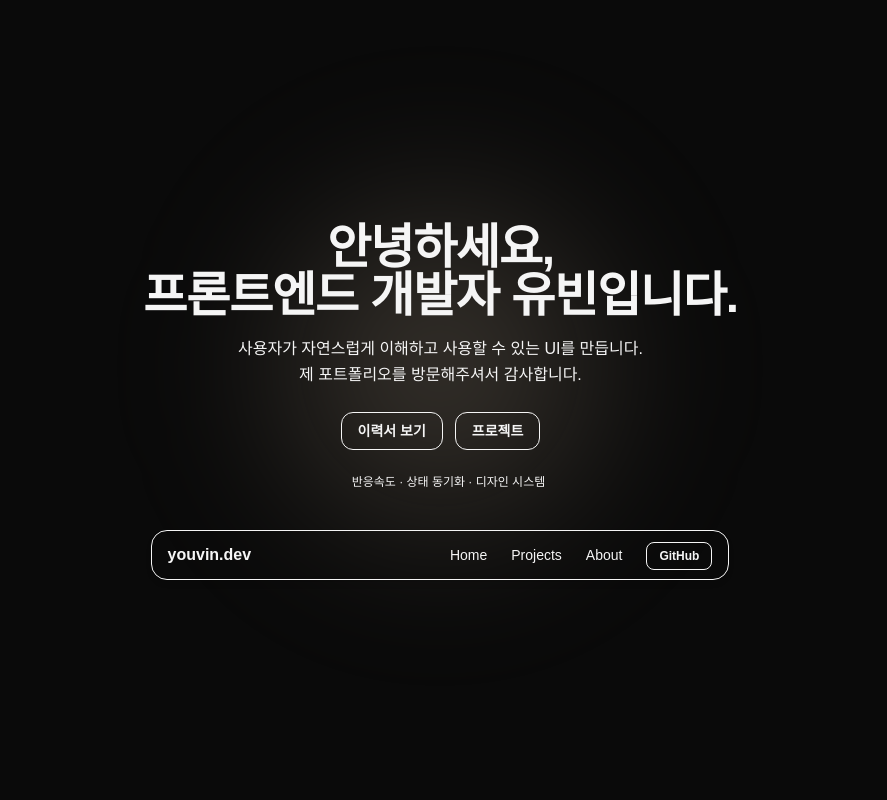
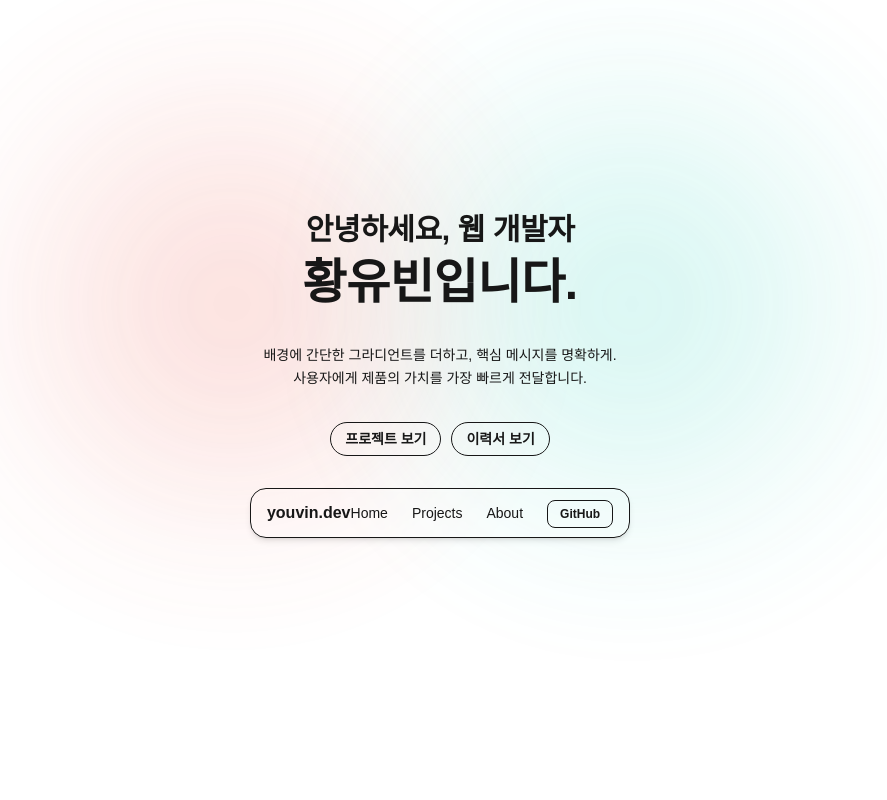
Before and after one commit to YouVin/youvin-portfolio, a Next.js app: page / in a window 1280 px wide. Shown: the top 800 px of the page, without its empty margins (200-1087 px from the left). Built offline with nearby package versions, Linux system fonts and the light colour scheme.

Commit message:
hero 디자인 수정

```diff
--- a/app/components/Reveal.tsx
+++ b/app/components/Reveal.tsx
@@ -10,7 +10,7 @@ interface RevealProps {
   delay?: number;
   once?: boolean;
   className?: string;
-  children: ReactNode;
+  children?: ReactNode;
   y?: YMode; // number | "auto"
   intensity?: Intensity; // "auto"일 때 강도 힌트(옵션)
   duration?: number;
@@ -23,9 +23,9 @@ export default function Reveal({
   delay = 0,
   once = true,
   className = "",
-  children,
-  y = "auto", // ✅ 기본을 자동으로
-  intensity = "base", // "soft" | "base" | "bold"
+  children = null,
+  y = "auto",
+  intensity = "base",
   duration = 0.7,
   threshold = 0.45,
   rootMargin = "0px 0px -25% 0px",
--- a/app/components/sections/HeroSection.tsx
+++ b/app/components/sections/HeroSection.tsx
@@ -1,74 +1,83 @@
+// app/components/sections/HeroSection.tsx
 "use client";
 
 import Link from "next/link";
-import Reveal from "@/app/components/Reveal";
 import { Section } from "@/app/components/Section";
 import SiteHeader from "../SiteHeader";
+import Reveal from "@/app/components/Reveal";
 
 export default function HeroSection() {
   return (
     <Section id="hero" className="relative isolate overflow-visible">
-      {/* 배경 글로우 */}
-      <div
-        aria-hidden
-        className="
-          pointer-events-none absolute left-1/2 top-1/2 -z-10
-          -translate-x-1/2 -translate-y-1/2 blur-3xl rounded-full
-          [--g:min(58vw,680px)] [width:var(--g)] [height:var(--g)]
-          [background:radial-gradient(closest-side,rgba(201,181,156,0.28)_0%,transparent_70%)]
-        "
-      />
+      {/* ===== BACKDROP ===== */}
+      <div className="pointer-events-none absolute inset-0 -z-10 overflow-hidden">
+        <div className="absolute -top-28 -left-24 md:-left-32 h-[52rem] w-[52rem] rounded-full blur-3xl bg-[radial-gradient(closest-side,var(--hero-red)_0%,transparent_72%)] opacity-80" />
+        <div className="absolute -top-32 -right-24 md:-right-32 h-[54rem] w-[54rem] rounded-full blur-3xl bg-[radial-gradient(closest-side,var(--hero-teal)_0%,transparent_72%)] opacity-80" />
+        <div className="absolute inset-x-0 -top-20 h-[520px] [mask-image:linear-gradient(to_bottom,black_46%,transparent)] bg-[radial-gradient(1100px_380px_at_50%_0%,var(--color-panel)/50%_0%,transparent_65%)]" />
+      </div>
 
-      <div className="mx-auto max-w-4xl px-6 pt-24 pb-14 text-center md:pt-32">
+      {/* ===== CONTENT ===== */}
+      <div className="mx-auto max-w-2xl px-6 pt-10 pb-4 text-center md:pt-10">
+        {/* 로고 슬롯 */}
+        <Reveal
+          as="div"
+          intensity="soft"
+          delay={0.0}
+          className="mx-auto h-8 w-8 md:h-9 md:w-9"
+        >
+          {/* <Image src="/logo.svg" alt="logo" width={36} height={36}/> */}
+        </Reveal>
+
+        {/* 헤드라인(2줄) */}
         <Reveal
           as="h1"
           intensity="bold"
-          className="text-4xl md:text-5xl font-extrabold tracking-tight text-foreground"
+          delay={0.08}
+          className="text-center font-extrabold leading-tight tracking-tight"
         >
-          안녕하세요,
-          <br />
-          프론트엔드 개발자 <span className="text-primary">유빈</span>
-          입니다.
-        </Reveal>
-
-        <Reveal
-          intensity="base"
-          className="mt-4 text-sm md:text-base leading-relaxed text-muted"
-        >
-          사용자가 자연스럽게 이해하고 사용할 수 있는 UI를 만듭니다.
-          <br />
-          <span className="text-foreground/80">
-            제 포트폴리오를 방문해주셔서 감사합니다.
+          <span className="block text-[26px] md:text-[30px] text-muted font-semibold">
+            안녕하세요, <span className="text-foreground">웹 개발자</span>
+          </span>
+          <span className="block text-[40px] md:text-[48px] text-primary mt-1">
+            황유빈입니다.
           </span>
         </Reveal>
 
-        {/* CTA */}
-        <Reveal intensity="soft" className="mt-6 flex justify-center gap-3">
+        {/* 서브 카피 */}
+        <Reveal
+          as="p"
+          intensity="base"
+          delay={0.16}
+          className="mt-8 text-[12px] md:text-sm leading-relaxed text-muted"
+        >
+          배경에 간단한 그라디언트를 더하고, 핵심 메시지를 명확하게.
+          <br className="hidden md:block" />
+          사용자에게 제품의 가치를 가장 빠르게 전달합니다.
+        </Reveal>
+
+        {/* CTA 버튼들 */}
+        <Reveal
+          as="div"
+          intensity="soft"
+          delay={0.24}
+          className="mt-8 flex justify-center gap-2.5"
+        >
+          <Link
+            href="/projects"
+            className="rounded-full border border-foreground/80 bg-foreground text-background px-3.5 py-1.5 text-xs md:text-sm font-semibold hover:opacity-90 transition"
+          >
+            프로젝트 보기
+          </Link>
           <Link
             href="/about"
-            className="rounded-xl border border-primary bg-primary/15 px-4 py-2 text-sm font-semibold text-foreground hover:bg-primary/25 transition-colors"
+            className="rounded-full border border-foreground/30 px-3.5 py-1.5 text-xs md:text-sm font-semibold text-foreground hover:bg-secondary/50 transition"
           >
             이력서 보기
           </Link>
-          <Link
-            href="/projects"
-            className="rounded-xl border border-foreground/15 px-4 py-2 text-sm font-semibold text-foreground hover:bg-secondary transition-colors"
-          >
-            프로젝트
-          </Link>
         </Reveal>
 
-        {/* 키워드 */}
-        <Reveal
-          intensity="soft"
-          className="mt-6 flex items-center justify-center gap-2 text-xs text-muted"
-        >
-          <span className="inline-flex h-2 w-2 rounded-full bg-primary/70" />
-          <span>반응속도 · 상태 동기화 · 디자인 시스템</span>
-        </Reveal>
-
-        {/* ▼ 도킹 헤더 */}
-        <div className="mt-10">
+        {/* 도킹 헤더 */}
+        <div className="mt-8">
           <SiteHeader dock topClass="top-6" />
         </div>
       </div>
--- a/app/globals.css
+++ b/app/globals.css
@@ -8,8 +8,10 @@
   --color-primary: #c9b59c; /* 포인트 (버튼/강조 텍스트) */
   --color-secondary: #d9cfc7; /* 섹션/카드 백그라운드 */
   --color-panel: #efe9e3; /* 패널, 섹션 라운드 카드 */
+  --color-muted: #8a857f; /* 흐린 텍스트 */
 
-  --color-muted: #8a857f; /* 흐린 텍스트 */
+  --hero-red: rgba(238, 92, 78, 0.28); /* 부드러운 레드톤 */
+  --hero-teal: rgba(46, 210, 189, 0.28); /* 부드러운 틸톤 */
 
   --bg-0: #f9f8f6; /* 가장 밝은 배경 */
   --bg-1: #efe9e3; /* 섹션 배경 */
@@ -25,6 +27,8 @@
     --background: #1b1a19;
     --foreground: #eceae7;
 
+    --hero-red: rgba(238, 92, 78, 0.22);
+    --hero-teal: rgba(46, 210, 189, 0.22);
     --color-primary: #d8c8b4;
     --color-secondary: #3a3836;
     --color-panel: #2a2928;
--- a/lib/store/uiStore.ts
+++ b/lib/store/uiStore.ts
@@ -22,7 +22,7 @@ function applyTheme(theme: Theme) {
 
 export const useUIStore = create<UIState>((set, get) => ({
   // 기본은 'dark'로 시작하도록
-  theme: "dark",
+  theme: "light",
   setTheme: (t) => {
     set({ theme: t });
     if (typeof window !== "undefined") {
```
